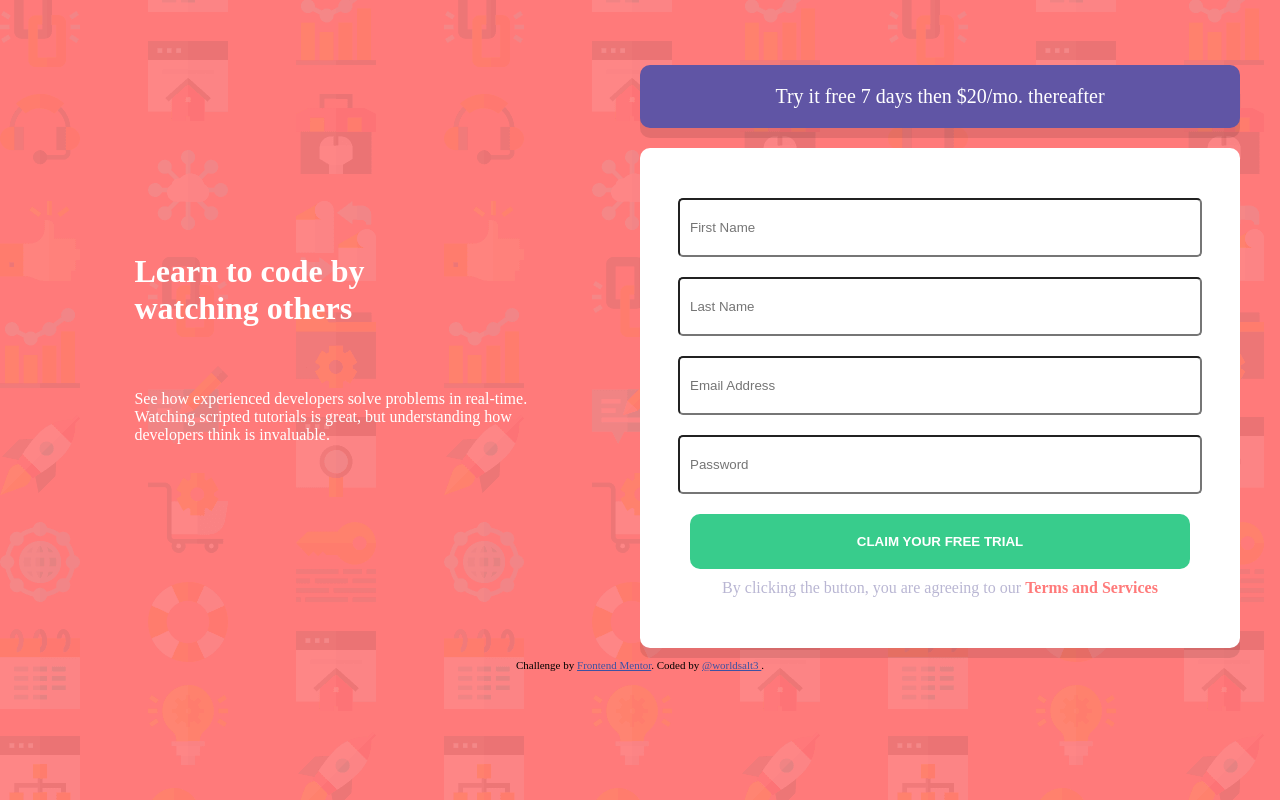
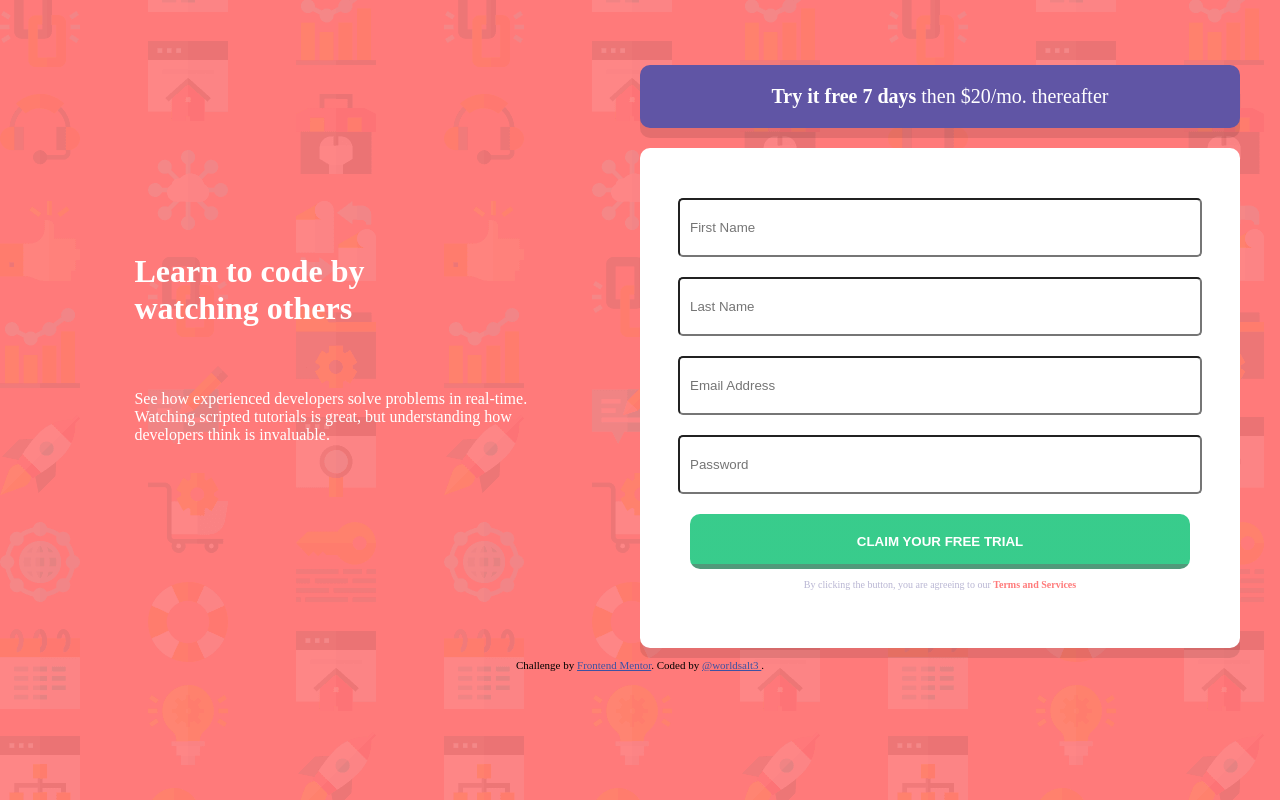
Before and after one commit to worldsalt3/sign-up-form, a plain HTML site: page index.html in a window 1280 px wide. Drawn offline with Linux system fonts and the light colour scheme.

Commit message:
formatted

```diff
--- a/index.html
+++ b/index.html
@@ -23,7 +23,7 @@
     but understanding how developers think is invaluable.
   </article>
 
-  <p class="head">Try it free 7 days then $20/mo. thereafter</p>
+  <p class="head"><b>Try it free 7 days</b> then $20/mo. thereafter</p>
 
   <form action="" method="POST">
     <div class="details">
--- a/style.css
+++ b/style.css
@@ -46,13 +46,14 @@
   }
 
   .button {
-    background-color: hsl(154, 59%, 51%);
+    /*background-color: hsl(154, 59%, 51%);*/
     border: none;
     border-radius: 10px;
     padding: 20px 10px 20px 10px;
     width: 500px;
     margin-top: 20px;
     color: #fff;
+    background: linear-gradient(hsl(154, 59%, 51%) 90%,hsl(154, 31%, 46%) 5%);
   }
 
   .head {
@@ -105,6 +106,10 @@
   .terms {
     color: hsl(246, 25%, 77%);
     margin-top: 10px;
+    width: 400px;
+    font-size: 10px;
+    margin-right: 20px;
+    margin-left: 80px;
   }
 
   .TS {
```
